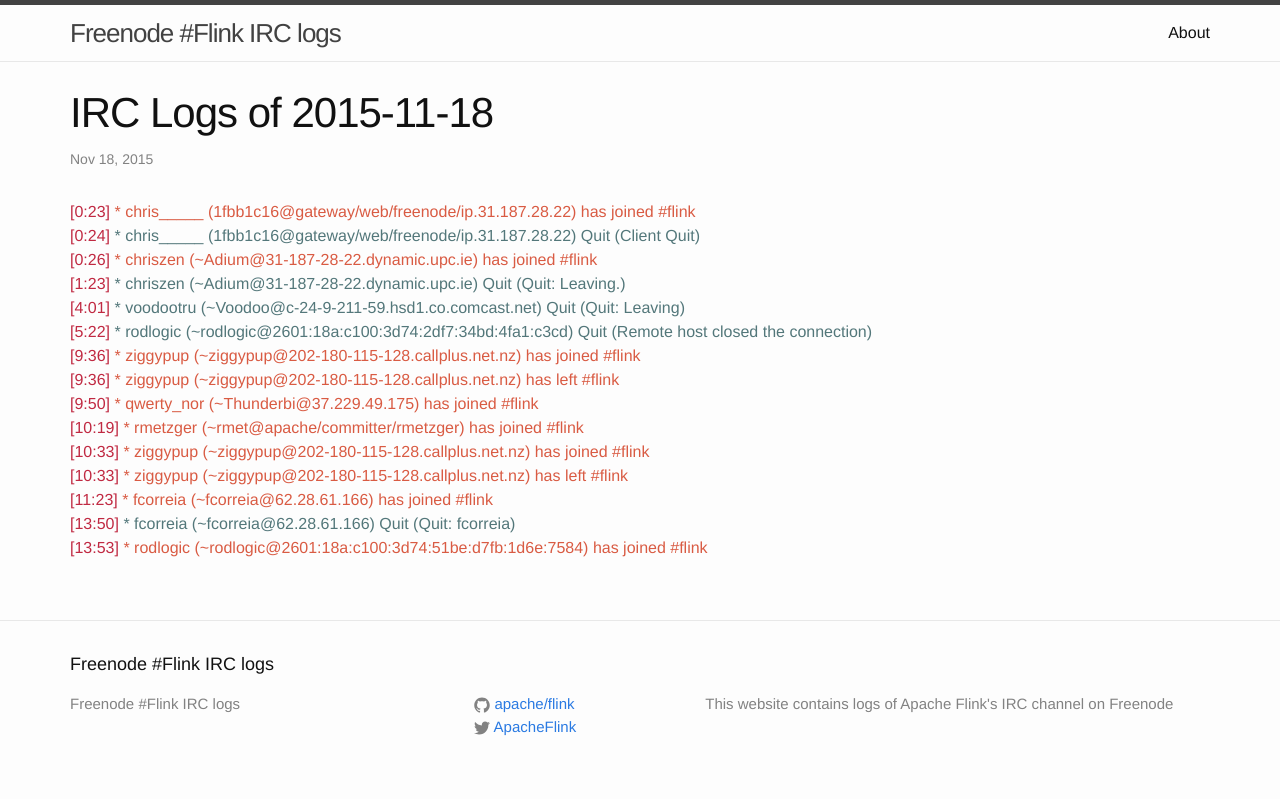
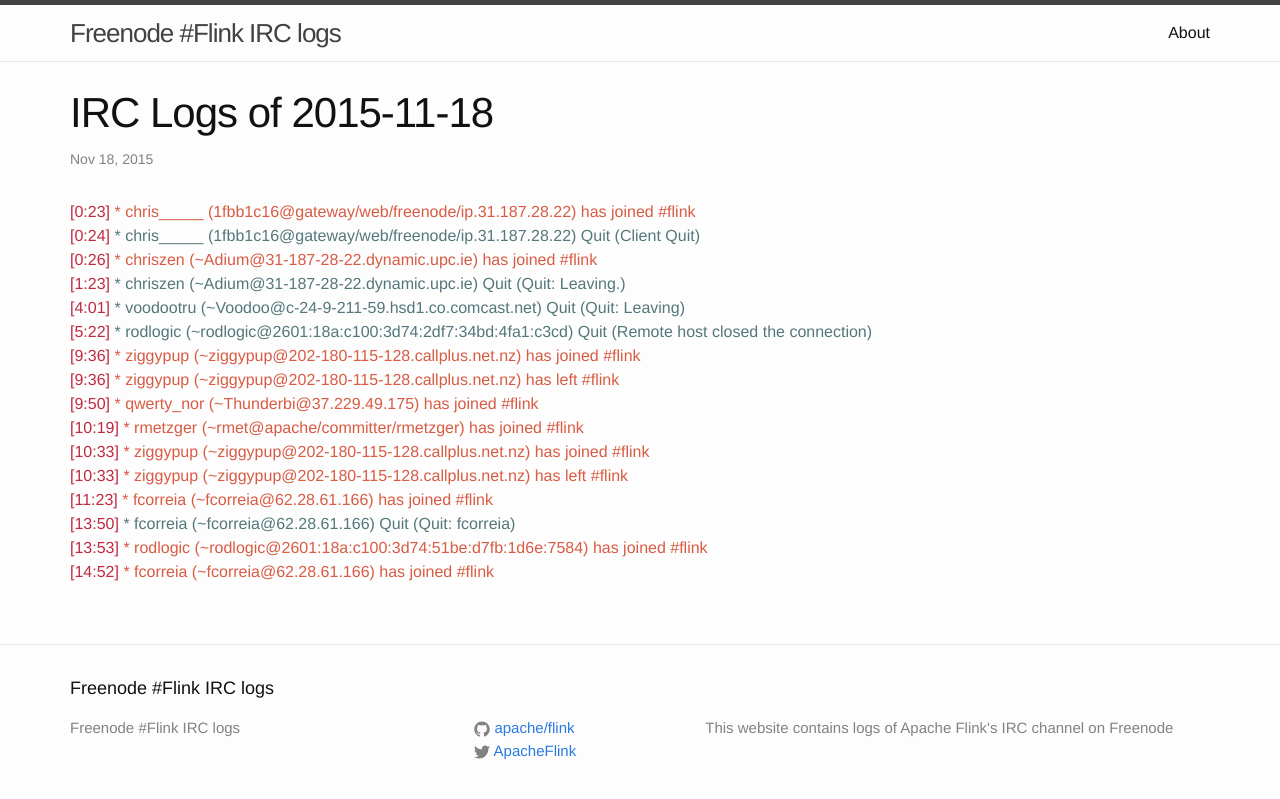
Before and after one commit to flink-irc-logs/flink-irc-logs.github.io, a Jekyll site: the page built from _posts/2015-11-18-logs.markdown, in a window 1280 px wide. Shown: the top 799 px of the page. Built offline with Jekyll 4.4.1, drawn with Linux system fonts in a browser that asks for light colours.

Commit message:
Update of the logs on Wed Nov 18 16:22:19 CET 2015

```diff
--- a/_posts/2015-11-18-logs.markdown
+++ b/_posts/2015-11-18-logs.markdown
@@ -19,3 +19,4 @@
 <span class="irc-date">[11:23]</span> <span class="irc-green">* fcorreia (~fcorreia@62.28.61.166) has joined #flink</span><br />
 <span class="irc-date">[13:50]</span> <span class="irc-navy">* fcorreia (~fcorreia@62.28.61.166) Quit (Quit: fcorreia)</span><br />
 <span class="irc-date">[13:53]</span> <span class="irc-green">* rodlogic (~rodlogic@2601:18a:c100:3d74:51be:d7fb:1d6e:7584) has joined #flink</span><br />
+<span class="irc-date">[14:52]</span> <span class="irc-green">* fcorreia (~fcorreia@62.28.61.166) has joined #flink</span><br />
```
